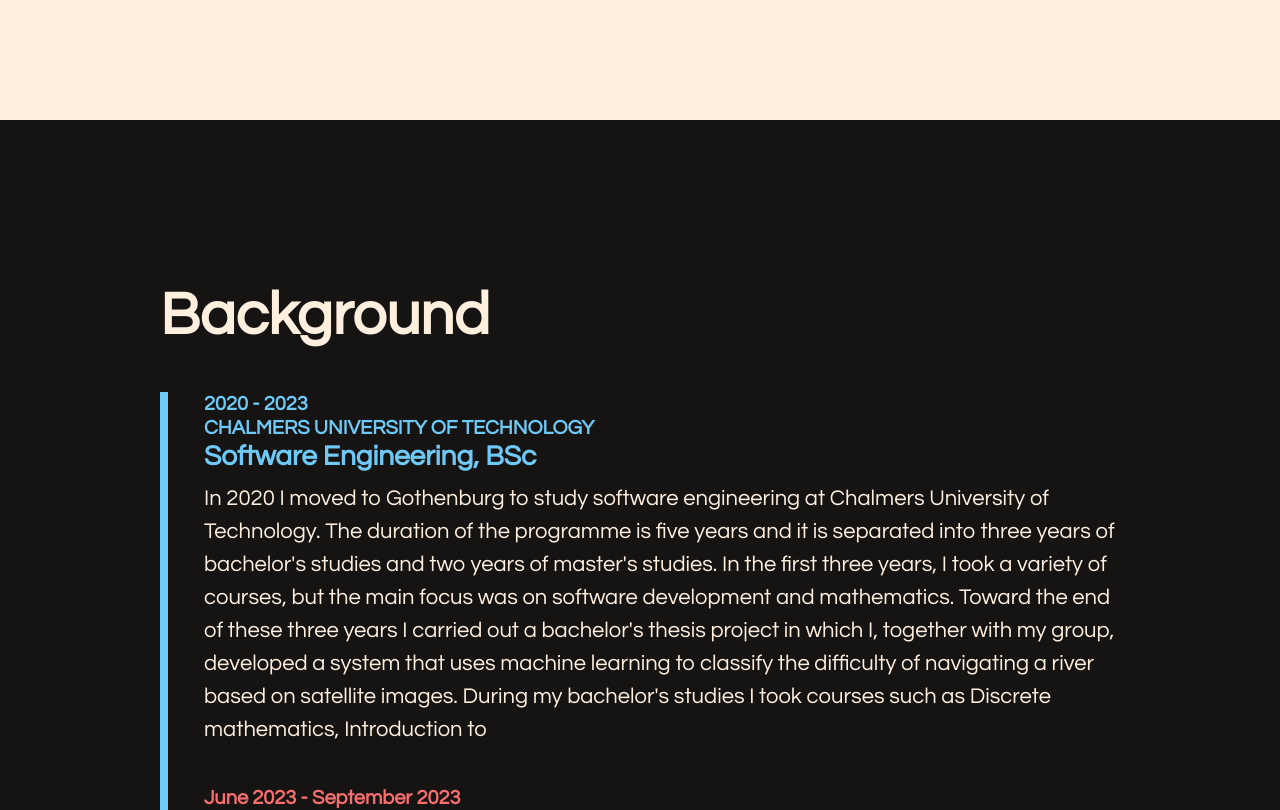
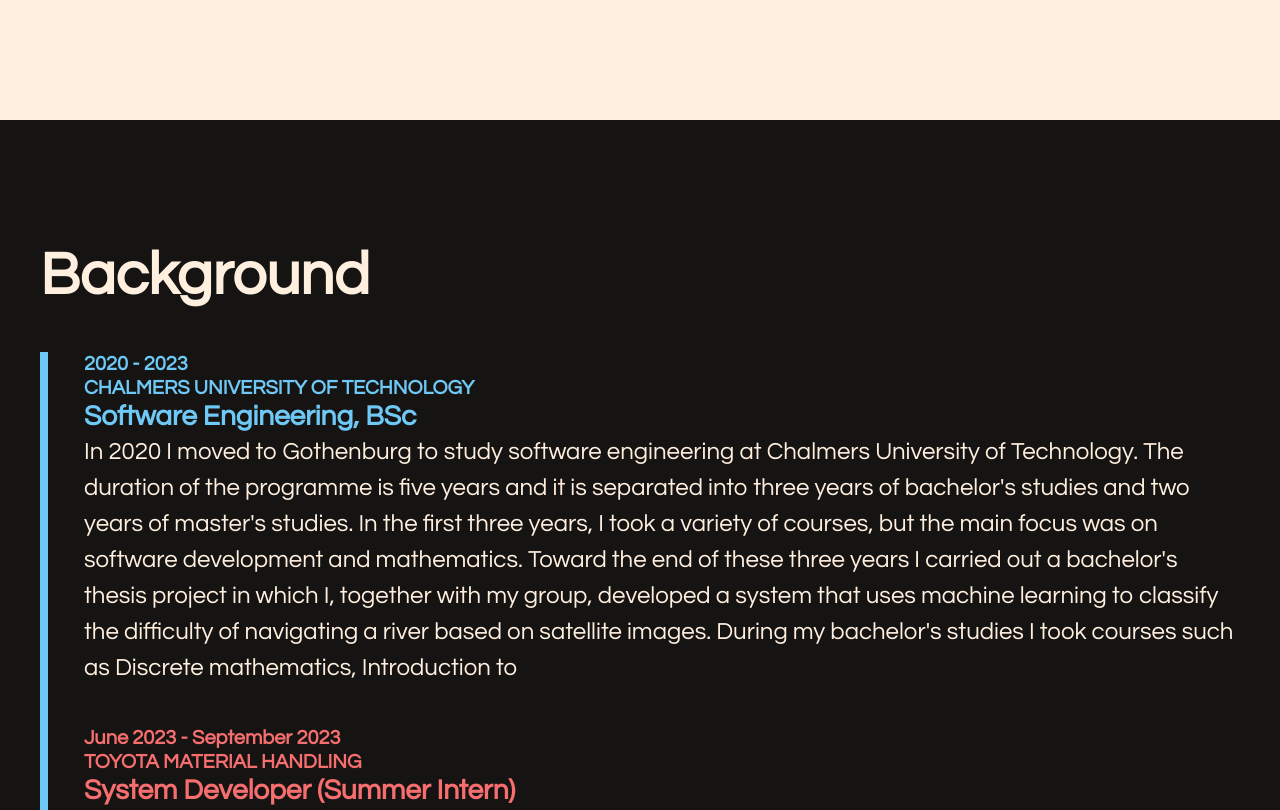
Before and after one commit to pkasinski/portfolio, a React (Vite) app: page / in a window 1280 px wide. Shown: the part 600-1410 px from the top of the page. Built offline with nearby package versions, Linux system fonts and the light colour scheme.

Commit message:
Make the background section look better on smaller screens

```diff
--- a/src/App.css
+++ b/src/App.css
@@ -25,13 +25,16 @@
 #root {
 }
 
-.introduction {
-  background-color: var(--antique-white);
-  min-height: 90vh;
+section {
   display: flex;
   flex-direction: column;
   justify-content: center;
   align-items: center;
+}
+
+.introduction {
+  background-color: var(--antique-white);
+  min-height: 90vh;
 }
 
 .introduction .container {
@@ -39,14 +42,16 @@
   padding: 40px;
 }
 
-.title {
+.text-title {
   font-size: clamp(2.25rem, 5vw, 5rem);
-  line-height: 1.2;
-  font-weight: bold;
 }
 
-.undertitle {
+.text-undertitle {
   font-size: clamp(1.25rem, 5vw, 1.75rem);
+}
+
+.text-section-title {
+  font-size: clamp(2.25rem, 5vw, 3.75rem);
 }
 
 .heading {
@@ -54,33 +59,37 @@
   font-weight: bold;
 }
 
-.heading-big {
-  font-size: 60px;
-}
-
-.heading-medium {
-  font-size: 28px;
-}
-
-.heading-small {
-  font-size: 20px;
+.text-big {
+  font-size: 1.75rem;
 }
 
 .text-medium {
-  font-size: 22px;
+  font-size: 1.5rem;
+}
+
+.text-medium-responsive {
+  font-size: clamp(1.25rem, 4vw, 1.5rem);
+}
+
+.text-small {
+  font-size: 1.25rem;
 }
 
 .background {
   background-color: var(--night);
   color: var(--antique-white);
-  padding: 160px;
 }
 
-.background .heading-big {
+.background .container {
+  max-width: 1400px;
+  padding: 120px 40px;
+}
+
+.background .text-section-title {
   margin-bottom: 40px;
 }
 
-.background .container {
+.background .container-inner {
   display: flex;
   gap: 20px;
 }
--- a/src/App.tsx
+++ b/src/App.tsx
@@ -7,7 +7,7 @@
     <>
       <section className="introduction">
         <div className="container">
-          <div className="title">
+          <div className="heading text-title">
             <Typewriter
               options={{
                 cursor: "",
@@ -22,7 +22,7 @@
               }}
             />
           </div>
-          <p className="undertitle">
+          <p className="text-undertitle">
             I am a software developer based in Gothenburg with a master's degree
             in computer science and engineering, and work experience from Volvo
             Group and Toyota Material Handling. My interests range from
@@ -32,8 +32,9 @@
         </div>
       </section>
       <section className="background">
-        <p className="heading heading-big">Background</p>
         <div className="container">
+          <p className="heading text-section-title">Background</p>
+          <div className="container-inner">
             <div className="timeline">
               <div className="timeline-left">
                 <div className="line bsc-line"></div>
@@ -60,11 +61,11 @@
                 studies and two years of master's studies. In the first three
                 years, I took a variety of courses, but the main focus was on
                 software development and mathematics. Toward the end of these
-              three years I carried out a bachelor's thesis project in which I,
-              together with my group, developed a system that uses machine
-              learning to classify the difficulty of navigating a river based on
-              satellite images. During my bachelor's studies I took courses such
-              as{" "}
+                three years I carried out a bachelor's thesis project in which
+                I, together with my group, developed a system that uses machine
+                learning to classify the difficulty of navigating a river based
+                on satellite images. During my bachelor's studies I took courses
+                such as{" "}
                 <span className="typewriter-inline">
                   <Typewriter
                     options={{
@@ -122,6 +123,7 @@
               ></Experience>
             </div>
           </div>
+        </div>
       </section>
       <section className="projects"></section>
     </>
--- a/src/components/Experience.tsx
+++ b/src/components/Experience.tsx
@@ -9,10 +9,10 @@
 }: ExperienceProps) {
   return (
     <div className={className}>
-      <p className="heading heading-small">{timeSpan}</p>
-      <p className="heading heading-small">{organization}</p>
-      <p className="heading heading-medium">{role}</p>
-      <p className="text-medium">{children}</p>
+      <p className="heading text-small">{timeSpan}</p>
+      <p className="heading text-small">{organization}</p>
+      <p className="heading text-big">{role}</p>
+      <p className="text-medium-responsive">{children}</p>
     </div>
   );
 }
```
Lines whose indentation alone changed are shown as unchanged.
